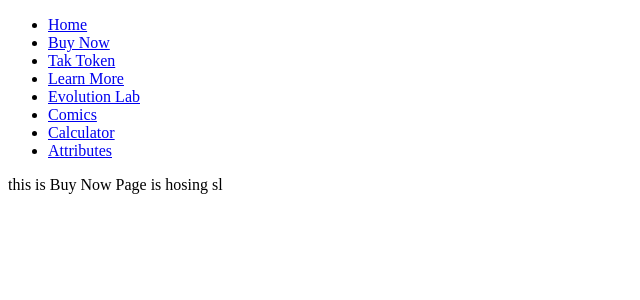
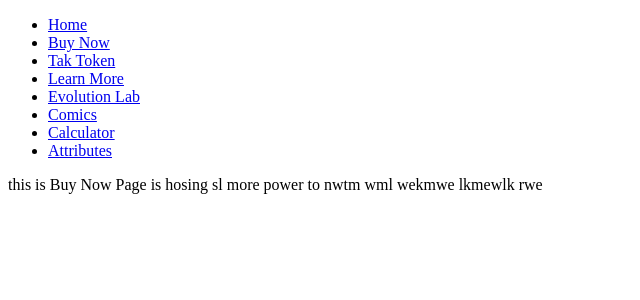
Before and after one commit to rambteech111/mooningmonkey, a React (Create React App) app: page /buy_now in a window 1280 px wide. Shown: the top 300 px of the page, without its empty margins (0-640 px from the left). Built offline with nearby package versions, Linux system fonts and the light colour scheme.

Commit message:
Update BuyNow.js

```diff
--- a/src/component/pages/BuyNow.js
+++ b/src/component/pages/BuyNow.js
@@ -3,7 +3,7 @@ import React from 'react'
 function BuyNow() {
     return (
         <div>
-            this is Buy Now Page is hosing sl
+            this is Buy Now Page is hosing sl more power to nwtm wml wekmwe lkmewlk rwe
         </div>
     )
 }
```
